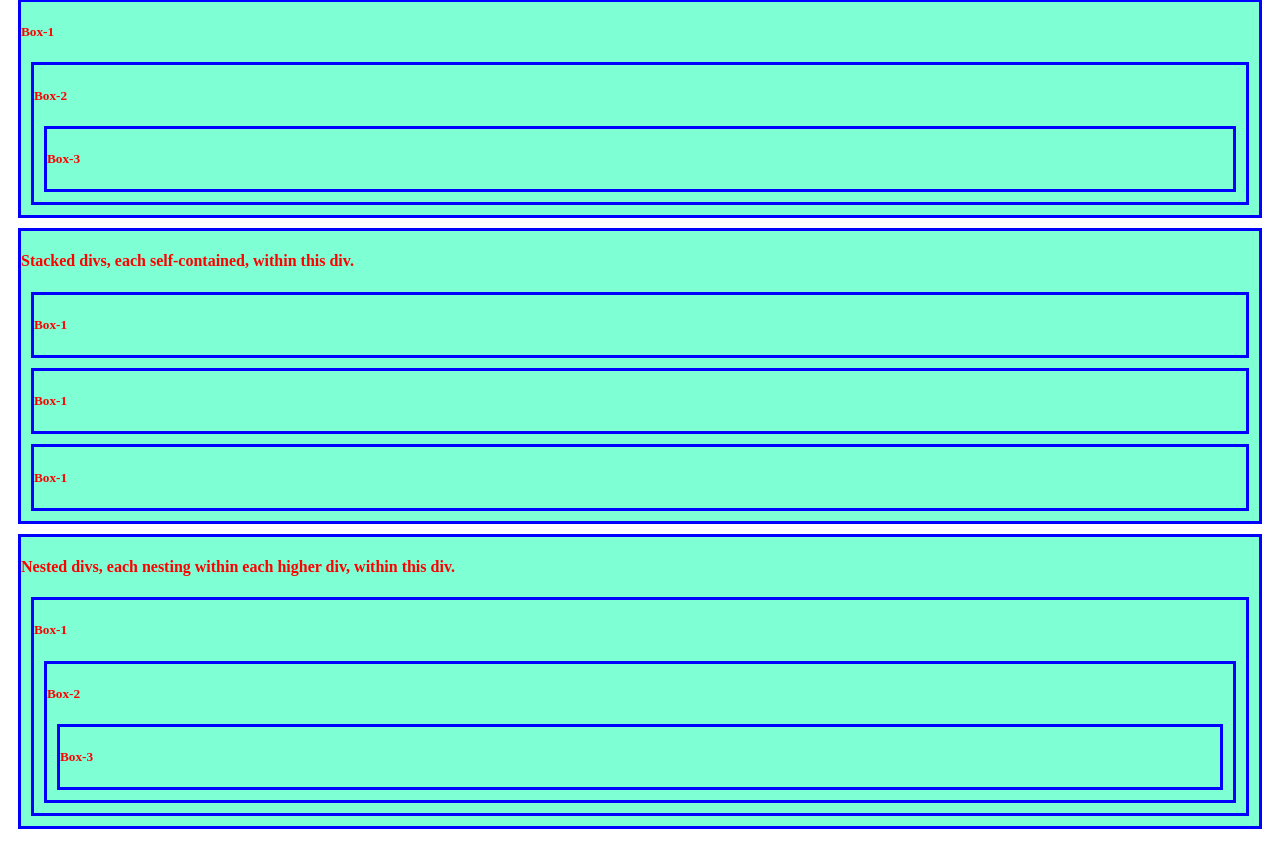
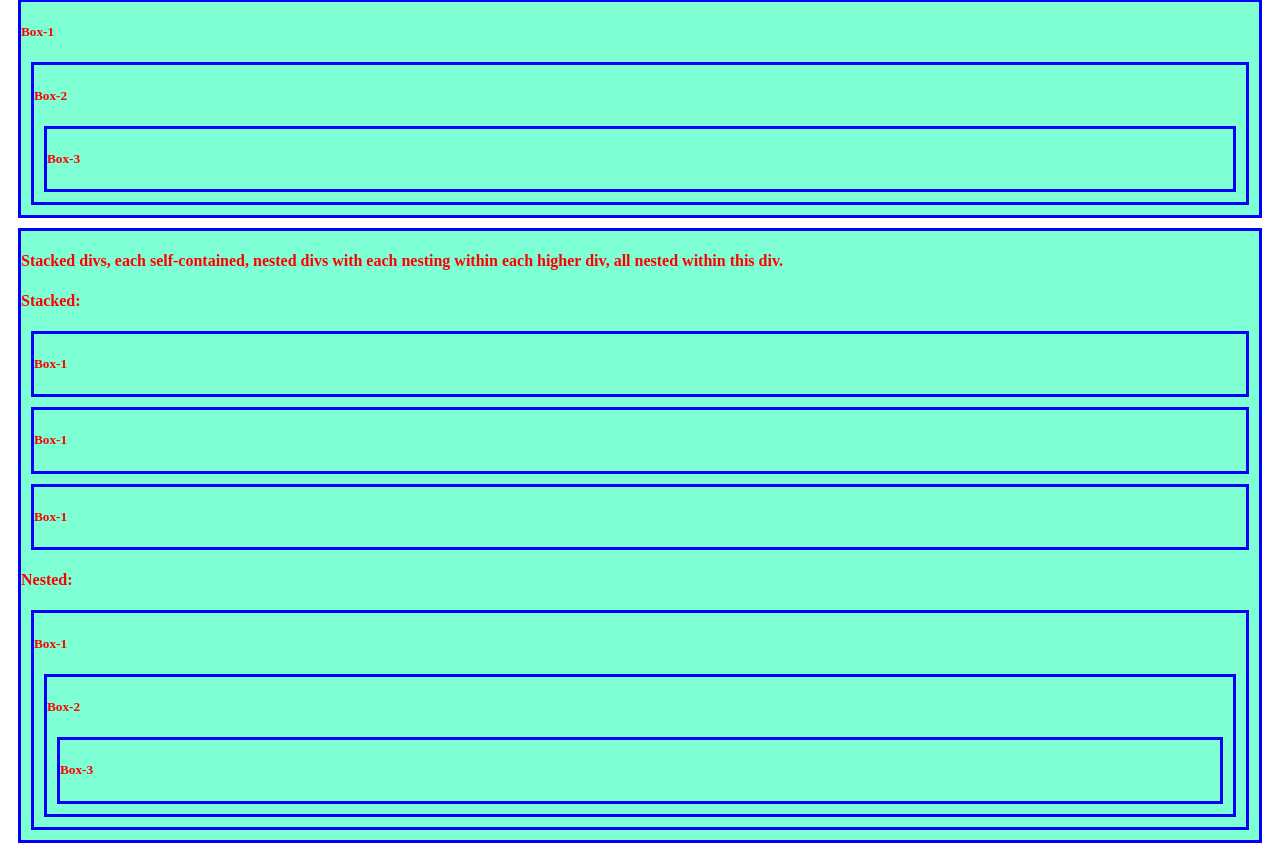
Before and after one commit to DericWard/div-html, a plain HTML site: page index.html in a window 1280 px wide. Shown: the part 341-1194 px from the top of the page. Drawn offline with Linux system fonts and the light colour scheme.

Commit message:
streamlined the main example and improved readability of onscreen explanation

```diff
--- a/index.html
+++ b/index.html
@@ -37,7 +37,8 @@
 
 
     <div>
-        <h4>Stacked divs, each self-contained, within this div.</h4>
+        <h4>Stacked divs, each self-contained, nested divs with each nesting within each higher div, all nested within this div.</h4>
+        <h4>Stacked:</h4>
         <div id="box-1">
             <h5>Box-1</h5>
         </div>
@@ -47,11 +48,11 @@
         <div id="box-3">
             <h5>Box-1</h5>
         </div>
-    </div>
+    <!-- </div>
 
 
-<div>
-    <h4>Nested divs, each nesting within each higher div, within this div.</h4>
+<div> -->
+    <h4> Nested:</h4>
     <div id="box-1 nested-divs">
         <h5>Box-1</h5>
         <div id="box-2">
```
